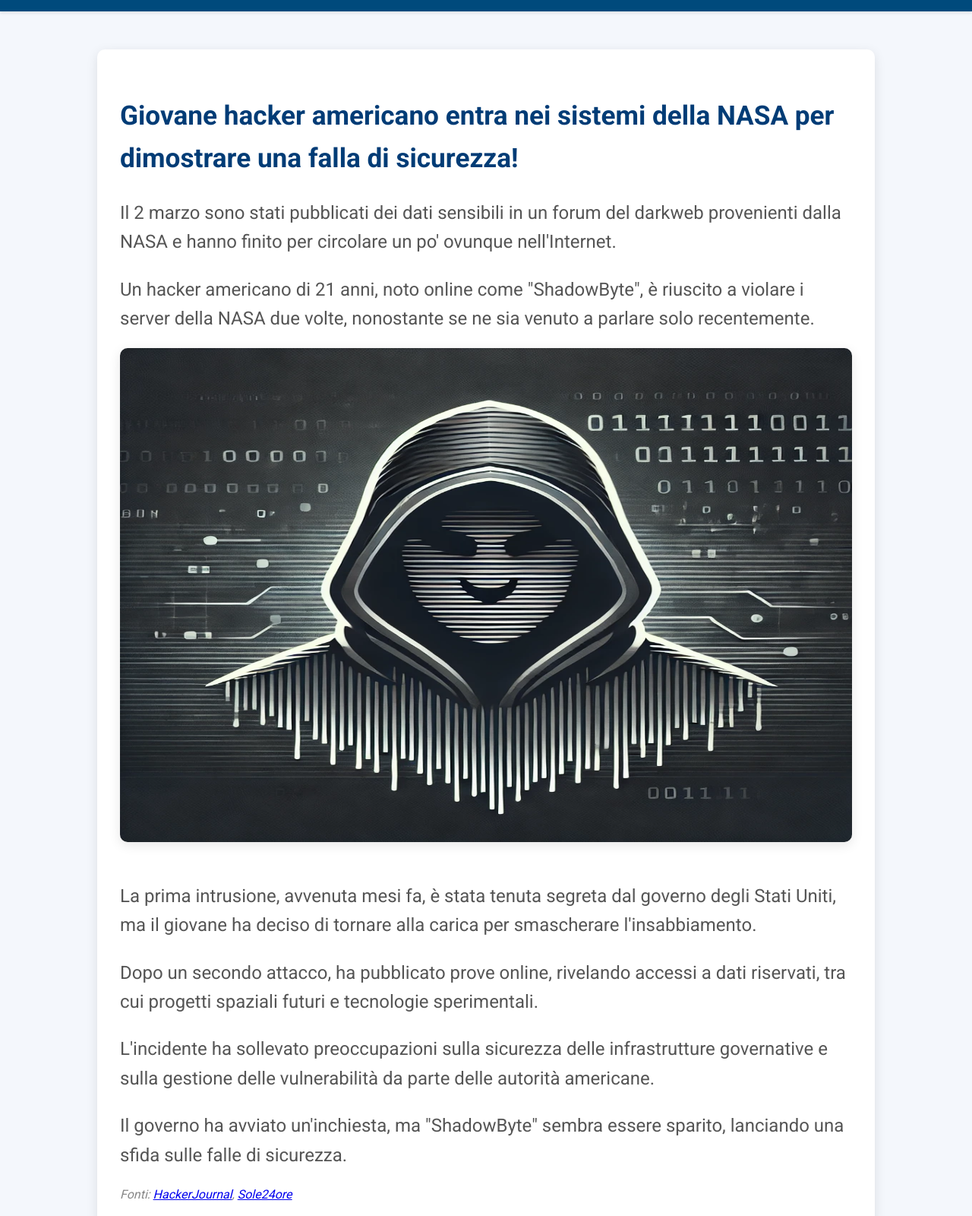
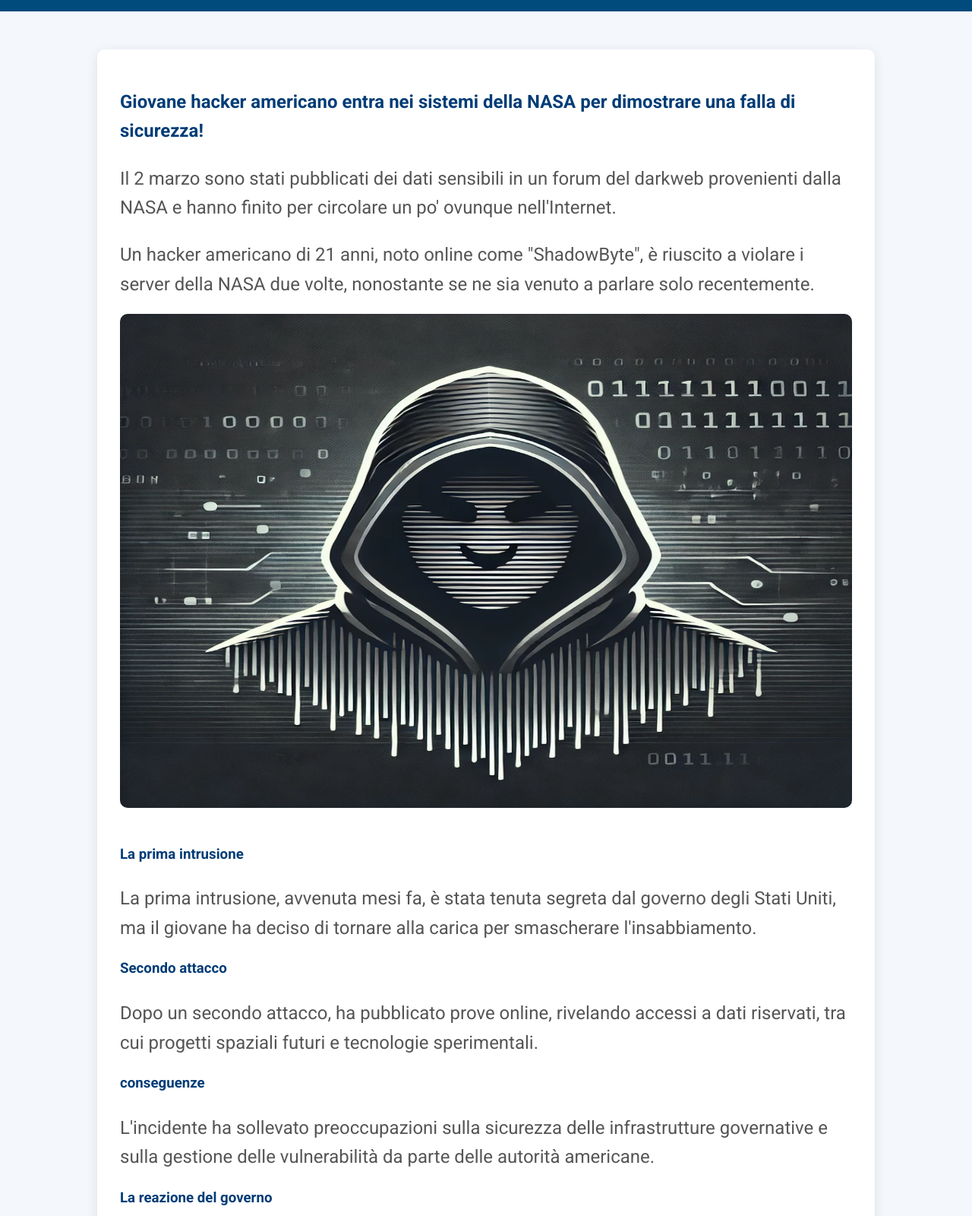
Before and after one commit to FabioReggiani22/Notizie, a plain HTML site: page notizia3.html in a window 1280 px wide. Shown: the part 200-1800 px from the top of the page at 76% size. Drawn offline with Linux system fonts and the light colour scheme.

Commit message:
modifica notizia 3

```diff
--- a/notizia3.html
+++ b/notizia3.html
@@ -31,18 +31,11 @@
             text-transform: uppercase;
         }
 
-        header p {
-            font-size: 1.2rem;
-            font-weight: 300;
-            margin-top: 10px;
-        }
-
         nav {
             background-color: #004a7c;
             padding: 15px 0;
             text-align: center;
             font-weight: 500;
-            box-shadow: 0 2px 4px rgba(0, 0, 0, 0.1);
         }
 
         nav a {
@@ -59,7 +52,6 @@
             transform: scale(1.1);
         }
 
-        /* Layout Styles */
         .container {
             width: 80%;
             margin: 30px auto;
@@ -73,22 +65,14 @@
             box-shadow: 0 4px 15px rgba(0, 0, 0, 0.1);
         }
 
-        .content h2 {
-            font-size: 2.2rem;
+        .content h2, .content h3 {
             color: #003c76;
-            margin-bottom: 20px;
         }
 
         .content img {
             width: 100%;
             border-radius: 10px;
-            box-shadow: 0 4px 15px rgba(0, 0, 0, 0.1);
             margin-bottom: 20px;
-            transition: transform 0.3s ease;
-        }
-
-        .content img:hover {
-            transform: scale(1.05);
         }
 
         .content p {
@@ -97,22 +81,14 @@
             color: #555;
         }
 
-        .content i {
-            font-size: 1rem;
-            color: #888;
-        }
-
-        /* Footer Styles */
         footer {
             background-color: #005b8e;
             color: #fff;
             text-align: center;
             padding: 20px;
-            font-size: 1rem;
             position: fixed;
             width: 100%;
             bottom: 0;
-            box-shadow: 0 -4px 10px rgba(0, 0, 0, 0.1);
         }
     </style>
 </head>
@@ -135,11 +111,15 @@
         <p>Il 2 marzo sono stati pubblicati dei dati sensibili in un forum del darkweb provenienti dalla NASA e hanno finito per circolare un po' ovunque nell'Internet. </p>
         <p>Un hacker americano di 21 anni, noto online come "ShadowByte", è riuscito a violare i server della NASA due volte, nonostante se ne sia venuto a parlare solo recentemente. </p>
         <img src="Hacker.webp" alt="ShadowByte" height="650">
+        <h3>La prima intrusione</h3>
         <p>La prima intrusione, avvenuta mesi fa, è stata tenuta segreta dal governo degli Stati Uniti, ma il giovane ha deciso di tornare alla carica per smascherare l'insabbiamento. </p>
+        <h3>Secondo attacco</h3>
         <p>Dopo un secondo attacco, ha pubblicato prove online, rivelando accessi a dati riservati, tra cui progetti spaziali futuri e tecnologie sperimentali. </p>
+        <h3>conseguenze</h3>
         <p>L'incidente ha sollevato preoccupazioni sulla sicurezza delle infrastrutture governative e sulla gestione delle vulnerabilità da parte delle autorità americane. </p>
+        <h3>La reazione del governo</h3>
         <p>Il governo ha avviato un'inchiesta, ma "ShadowByte" sembra essere sparito, lanciando una sfida sulle falle di sicurezza.</p>
-        <i>Fonti: <a href="https://dieghitoo.github.io/Notizia/">HackerJournal</a>, <a href="https://www.youtube.com/watch?v=PXqcHi2fkXI">Sole24ore</a></i>
+        <i>Fonti: <a href="https://dieghitoo.github.io/Notizia/">HackerJournal</a>, <a href="hqdefault.jpg">Sole24ore</a></i>
     </div>
 </div>
 
```
Also changed, not shown: hqdefault.jpg (added).
